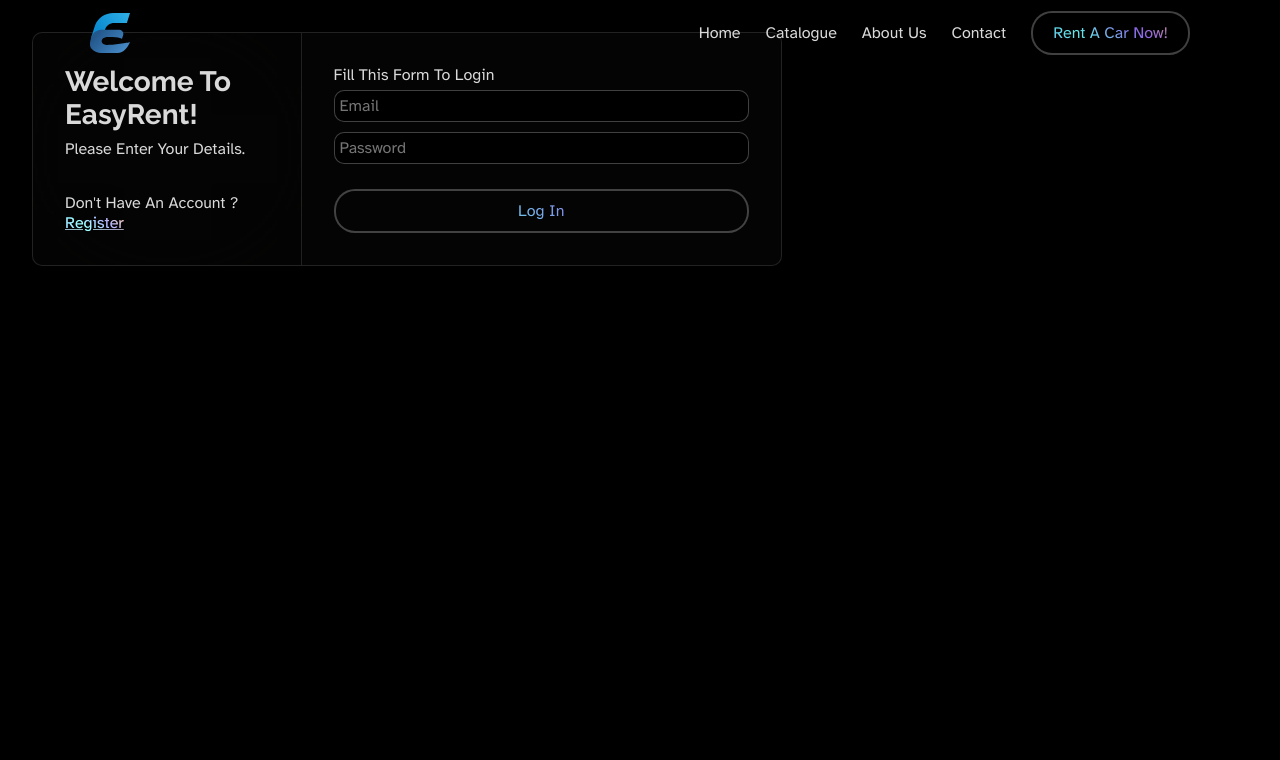
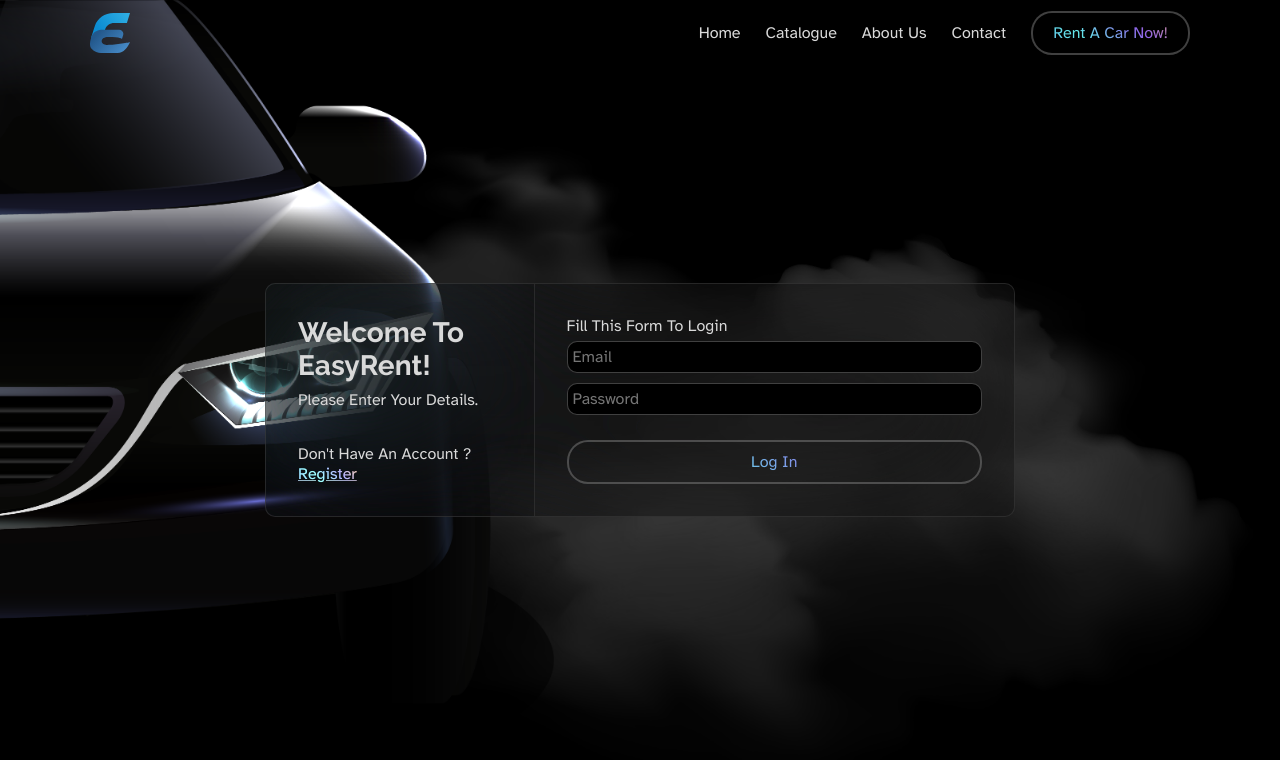
Before and after one commit to mwww/EasyRent, a React (Vite) app: page /login in a window 1280 px wide. Shown: the top 760 px of the page. Built offline with nearby package versions, Linux system fonts and the light colour scheme.

Commit message:
Update main.module.scss

```diff
--- a/src/pages/app/login/main/main.module.scss
+++ b/src/pages/app/login/main/main.module.scss
@@ -1,3 +1,13 @@
+.main {
+  background-image: url('/imgs/bg.png');
+
+  display: flex;
+  width: 100%;
+  height: 100vh;
+  align-items: center;
+  justify-content: center;
+}
+
 .container {
   display: flex;
   flex-direction: row;
```
